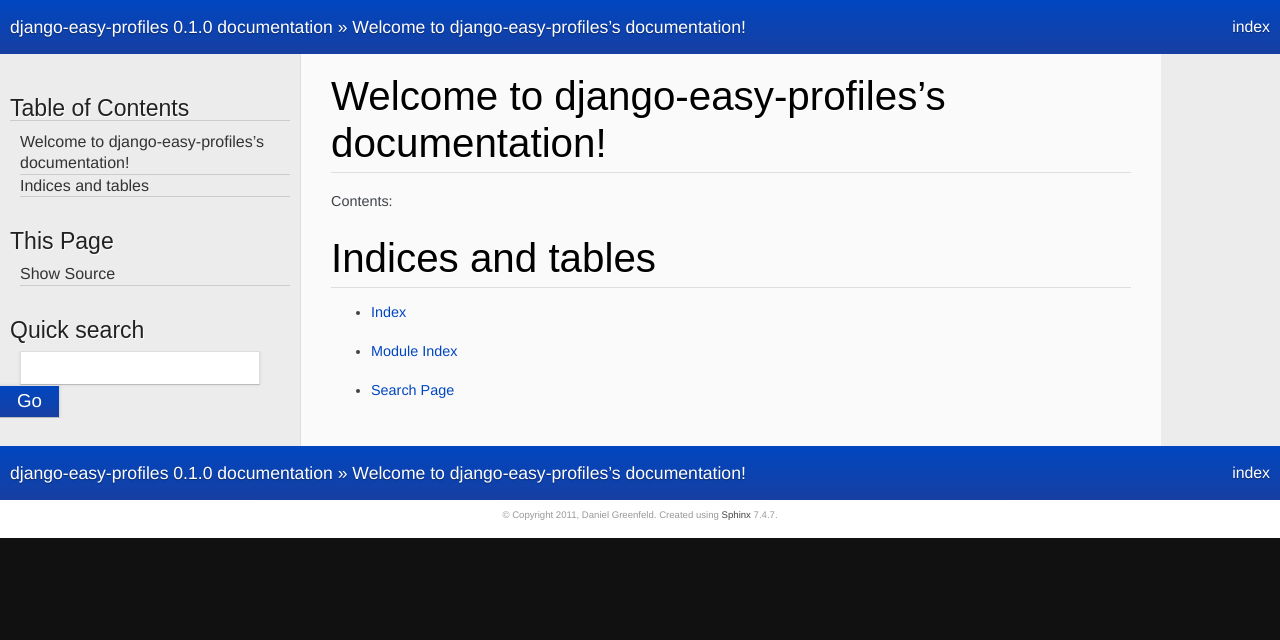
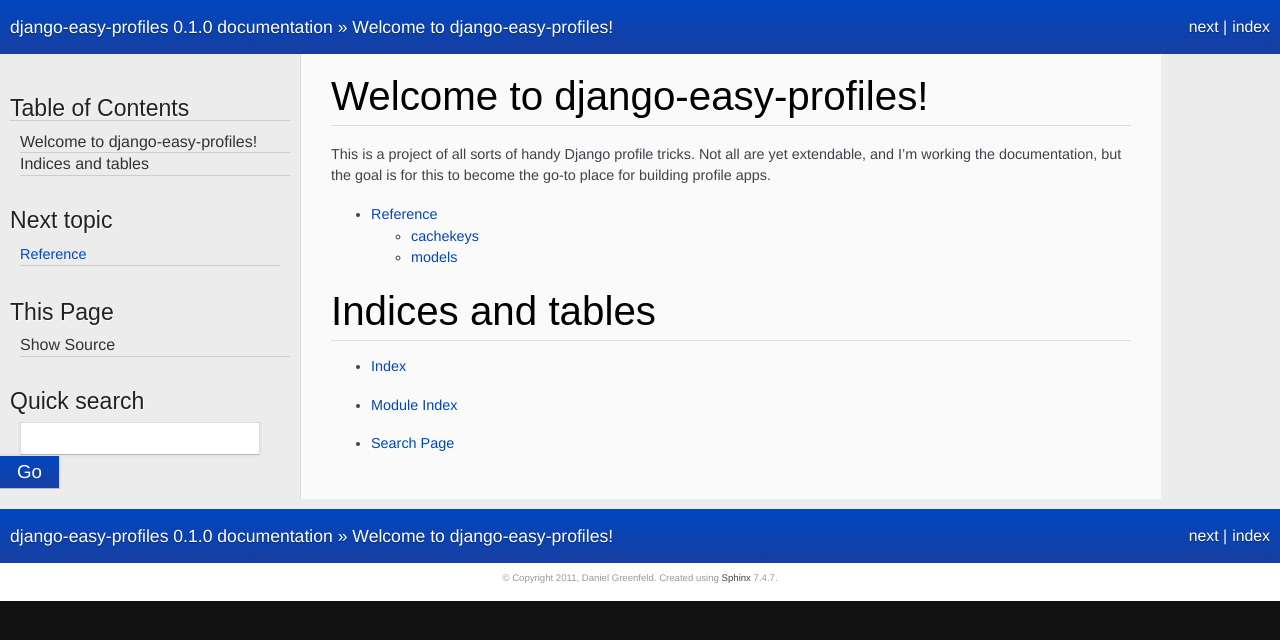
Before and after one commit to pydanny/django-easy-profiles, a Sphinx documentation site: the page built from docs/index.rst, in a window 1280 px wide. Shown: the top 640 px of the page. Built offline with Sphinx 7.4.7, drawn with Linux system fonts in a browser that asks for light colours; some web fonts are replaced.

Commit message:
Documentation getting annoying

```diff
--- a/README.rst
+++ b/README.rst
@@ -2,4 +2,6 @@
 django-easy-profiles
 ====================
 
-Many handy django profile tricks to make it easier for developers.
+Many handy Django profile tricks to make it easier for developers.
+
+See http://django-easy-profiles.rtfd.org.
--- a/docs/conf.py
+++ b/docs/conf.py
@@ -16,6 +16,7 @@
 # If extensions (or modules to document with autodoc) are in another directory,
 # add these directories to sys.path here. If the directory is relative to the
 # documentation root, use os.path.abspath to make it absolute, like shown here.
+sys.path.insert(0, os.path.abspath('..'))
 sys.path.insert(0, os.path.abspath('../easy_maps'))
 
 # -- General configuration -----------------------------------------------------
--- a/docs/index.rst
+++ b/docs/index.rst
@@ -3,13 +3,15 @@
    You can adapt this file completely to your liking, but it should at least
    contain the root `toctree` directive.
 
-Welcome to django-easy-profiles's documentation!
+Welcome to django-easy-profiles!
 ================================================
 
-Contents:
+This is a project of all sorts of handy Django profile tricks. Not all are yet extendable, and I'm working the documentation, but the goal is for this to become the go-to place for building profile apps.
 
 .. toctree::
    :maxdepth: 2
+
+   reference
 
 Indices and tables
 ==================
--- /dev/null
+++ b/docs/reference.rst
@@ -0,0 +1,15 @@
+===========
+Reference
+===========
+
+cachekeys
+=========
+.. automodule:: easy_maps.cachekeys
+    :members:
+    :undoc-members:
+
+models
+=======
+.. automodule:: easy_maps.models
+    :members:
+    :undoc-members:
```
Also changed, not shown: 1 other file.
